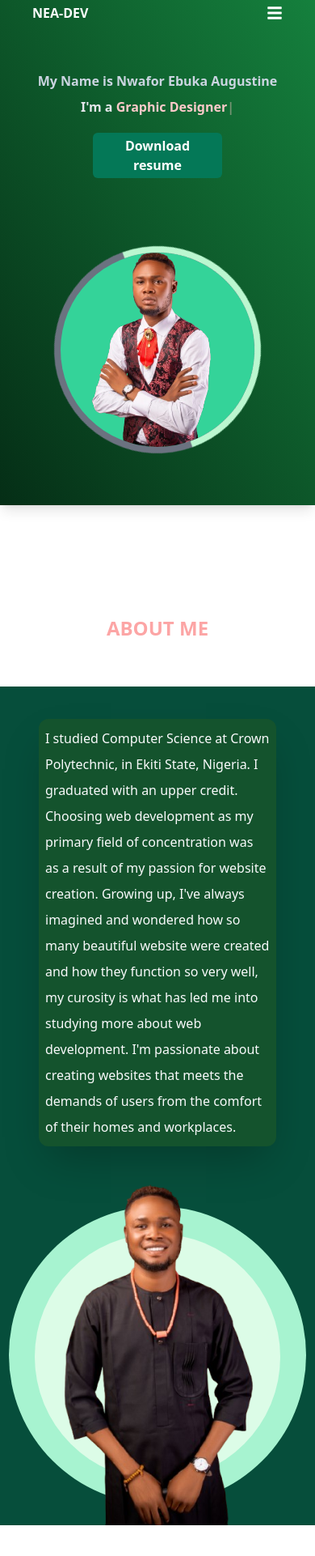
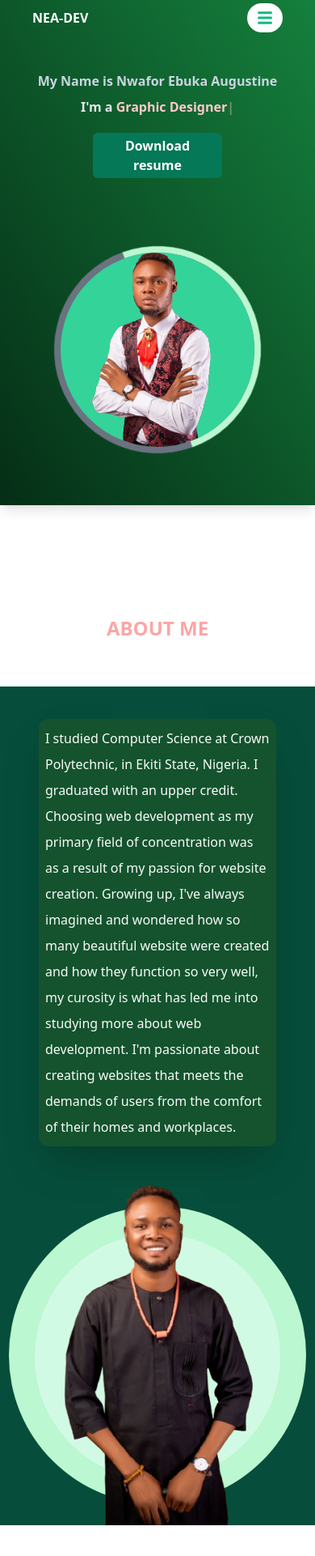
Before and after one commit to Ebus042/NEA-DEV-Portfolio, a React (Vite) app: page / in a window 390 px wide. Shown: the top 1922 px of the page at 81% size. Built offline with nearby package versions, Linux system fonts and the light colour scheme.

Commit message:
Change the semantic of the component

```diff
--- a/src/components/About.jsx
+++ b/src/components/About.jsx
@@ -3,7 +3,7 @@ import { motion } from "framer-motion";
 
 const About = () => {
   return (
-    <div className="my-20 flex flex-col justify-center items-center">
+    <section className="my-20 flex flex-col justify-center items-center">
       <div>
         <div>
           {aboutMe.map((section, id) => (
@@ -38,9 +38,9 @@ const About = () => {
                   before:bottom-[3.5rem] before:rounded-full md:before:top-32 max-xs:before:w-72 max-xs:before:h-72 max-xs:before:top-[5.5rem]
                   md:before:w-[24rem] md:before:h-[24rem]
                   flex justify-center
-                  before:bg-green-100 before:z-10
+                  before:bg-emerald-100 before:z-10
                   after:absolute after:content-[''] after:w-[23rem] after:h-[23rem] after:-z-0
-                  after:bottom-[1.6rem] after: after:rounded-full after:bg-emerald-200 max-xs:after:w-80 max-xs:after:h-80
+                  after:bottom-[1.6rem] after: after:rounded-full after:bg-green-200 max-xs:after:w-80 max-xs:after:h-80
                   md:after:w-[27rem] md:after:h-[27rem]"
                 >
                   <motion.img
@@ -59,7 +59,7 @@ const About = () => {
           ))}
         </div>
       </div>
-    </div>
+    </section>
   );
 };
 
--- a/src/components/Contact.jsx
+++ b/src/components/Contact.jsx
@@ -33,7 +33,7 @@ const Contact = () => {
   };
 
   return (
-    <div className="py-14 container text-center mx-auto">
+    <section className="py-14 container text-center mx-auto">
       <h2 className="text-center text-4xl font-sans text-gray-600 mb-12">
         Contact Us
       </h2>
@@ -65,17 +65,17 @@ const Contact = () => {
           placeholder="Enter Your Message"
         ></textarea>
 
-        <div>
+        <div className="">
           <button
             type="submit"
-            className="bg-emerald-500 hover:bg-emerald-600 hover:text-gray-100 px-3 py-2 text-white font-semibold rounded-md"
+            className="bg-emerald-500 transition-all duration-500 ease-in-out hover:bg-emerald-700 shadow-md hover:text-gray-100 px-3 py-2 text-white font-semibold rounded-md"
           >
             Send Message
           </button>
         </div>
       </form>
       {status && <p className="mt-4 text-gray-700">{status}</p>}
-    </div>
+    </section>
   );
 };
 
--- a/src/components/Header.jsx
+++ b/src/components/Header.jsx
@@ -53,7 +53,7 @@ const Header = () => {
         </nav>
         <p
           onClick={() => setChange(!change)}
-          className="text-white text-xl cursor-pointer lg:hidden"
+          className="text-emerald-500 text-xl bg-white px-3 py-2 rounded-full cursor-pointer lg:hidden"
         >
           {change ? <FaTimes /> : <FaBars />}
         </p>
--- a/src/components/Hero.jsx
+++ b/src/components/Hero.jsx
@@ -8,7 +8,7 @@ import { DownloadButton } from "./DownloadButton";
 
 const Hero = () => {
   return (
-    <div className="bg-gradient-to-tr shadow-lg from-green-950 to-green-700 lg:h-[40rem] pt-10">
+    <section className="bg-gradient-to-tr shadow-lg from-green-950 to-green-700 lg:h-[40rem] pt-10">
       <div>
         {heroSection.map((content, id) => (
           <div
@@ -72,7 +72,7 @@ const Hero = () => {
           </div>
         ))}
       </div>
-    </div>
+    </section>
   );
 };
 
--- a/src/components/Services.jsx
+++ b/src/components/Services.jsx
@@ -34,7 +34,7 @@ const cardVariants = (direction) => ({
 
 const Services = () => {
   return (
-    <div className="my-32">
+    <section className="my-32">
       <div>
         <h3 className="text-center font-bold my-10 text-2xl text-gray-700 lg:text-4xl lg:mb-10 ">
           Services I offer
@@ -72,7 +72,7 @@ const Services = () => {
           ))}
         </motion.div>
       </div>
-    </div>
+    </section>
   );
 };
 
```
